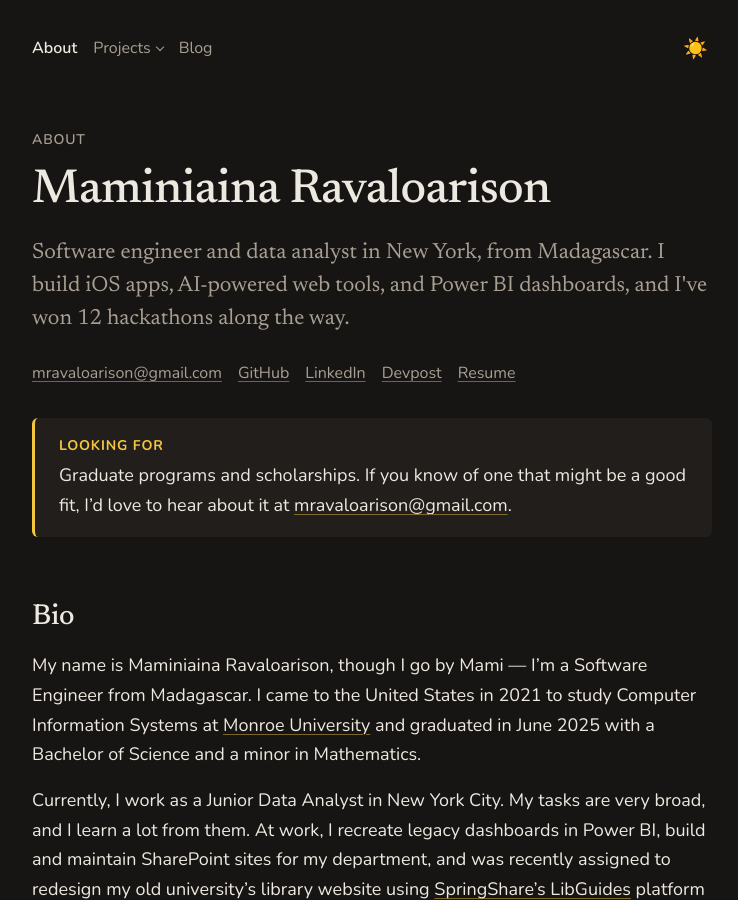
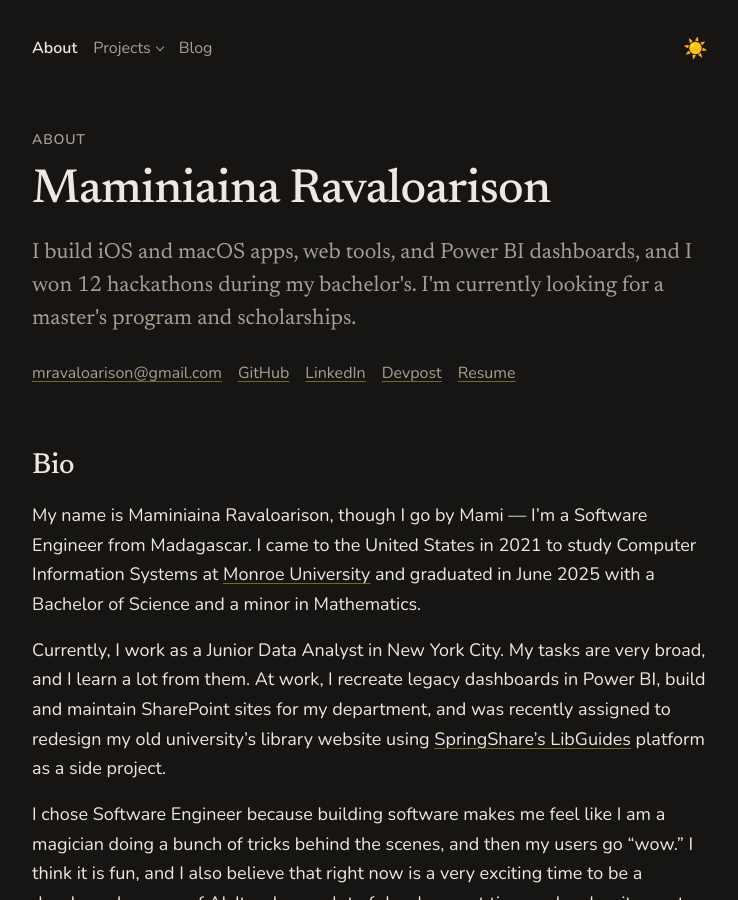
Before and after one commit to mravaloarison/mravaloarison.github.io, a Jekyll site: the page built from index.md, in a window 1280 px wide and 900 px high. Shown: the whole window, without its empty margins (268-1006 px from the left). Built offline with Jekyll 4.4.1, drawn with Linux system fonts in a browser that asks for light colours.

Commit message:
About: new headline, remove the Looking for box
Headline: "I build iOS and macOS apps, web tools, and Power BI dashboards, and
I won 12 hackathons during my bachelor's. I'm currently looking for a
master's program and scholarships." The Looking for callout is turned
off (looking_for left empty); the headline now carries that message.

Co-Authored-By: Claude Opus 5.5 <noreply@anthropic.com>
Claude-Session: https://claude.ai/code/session_01HxKcS5wnQzvR66vCB9wedF

```diff
--- a/_data/about.yml
+++ b/_data/about.yml
@@ -14,7 +14,7 @@
 
 # The line under your name, at the top of the page.
 headline: >-
-  Software engineer and data analyst in New York, from Madagascar. I build iOS apps, AI-powered web tools, and Power BI dashboards, and I've won 12 hackathons along the way.
+  I build iOS and macOS apps, web tools, and Power BI dashboards, and I won 12 hackathons during my bachelor's. I'm currently looking for a master's program and scholarships.
 
 # Facts for search engines and AI assistants. Not shown on the page as-is:
 # they go into the hidden structured data (JSON-LD) and /llms.txt, which is
@@ -37,9 +37,7 @@ profile:
   knows_about: [Software Engineering, iOS Development, Web Development, Data Analysis, Power BI, Hackathons, Drawing]
 
 # The "Looking for" box. Delete the text (leave `looking_for:` empty) to hide it.
-looking_for: >-
-  Graduate programs and scholarships. If you know of one that might be a
-  good fit, I'd love to hear about it at [%email%](mailto:%email%).
+looking_for:
 
 # The Bio section.
 bio: |
```
Also changed, not shown: CLAUDE.md (+4 -2 lines).
